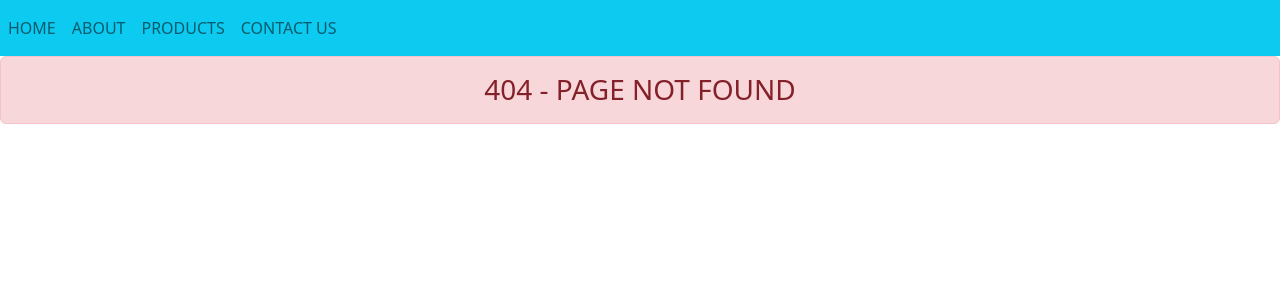
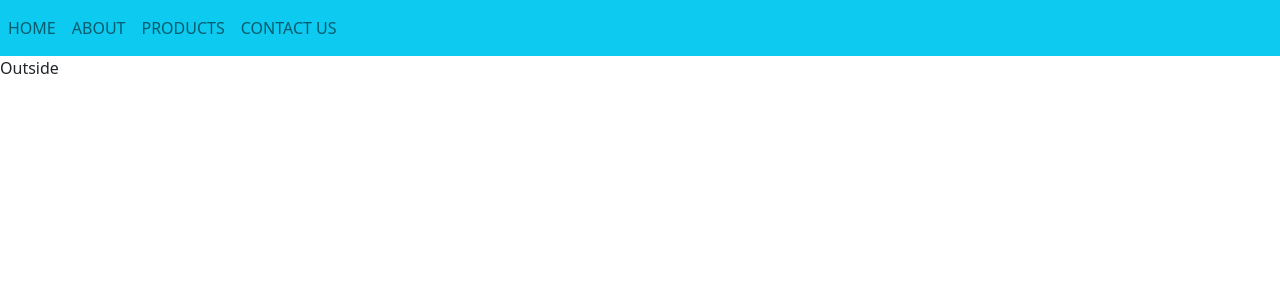
Before and after one commit to NitayKurt/REACT-FINAL-PROJECT, a React (Create React App) app in the folder STORE-ONLINE/store-online/: page /products/outside in a window 1280 px wide. Before the commit this address had no page. Shown: the top 300 px of the page. Built offline with nearby package versions, Linux system fonts and the light colour scheme.

Commit message:
connecting fire base

```diff
--- a/STORE-ONLINE/store-online/src/index.js
+++ b/STORE-ONLINE/store-online/src/index.js
@@ -10,6 +10,9 @@ import "../node_modules/bootstrap/dist/css/bootstrap.min.css";
 import About from './screens/About';
 import Products from './screens/Products';
 import ContactUs from './screens/ContactUs';
+import Inside from './screens/products/Inside';
+import Outside from './screens/products/Outside';
+import Underwater from './screens/products/Underwater';
 
 // 1. import the BrowserRouter
 const root = ReactDOM.createRoot(document.getElementById('root'));
@@ -20,6 +23,9 @@ root.render(
       <Route path='/' element={<Home/>}/>
       <Route path='/about' element={<About/>}/>
       <Route path='/products' element={<Products/>}/>
+      <Route path='/products/outside' element={<Outside/>}/>
+        <Route path='/products/inside' element={<Inside/>}/>
+        <Route path='/products/underwater' element={<Underwater/>}/>
      {/* כאן צריך להיכנס שלוש קטגוריות ללחיצה "בפנים, בחוץ,מתחת למים" */}
       <Route path='/contactus' element={<ContactUs/>}/>
       {/* 404 - NOT FOUND ROUTING */}
--- /dev/null
+++ b/STORE-ONLINE/store-online/src/screens/products/Inside.js
@@ -0,0 +1,7 @@
+import React from 'react'
+
+export default function Inside() {
+  return (
+    <div>Inside</div>
+  )
+}
--- /dev/null
+++ b/STORE-ONLINE/store-online/src/screens/products/Outside.js
@@ -0,0 +1,7 @@
+import React from 'react'
+
+export default function Outside() {
+  return (
+    <div>Outside</div>
+  )
+}
--- /dev/null
+++ b/STORE-ONLINE/store-online/src/screens/products/Underwater.js
@@ -0,0 +1,7 @@
+import React from 'react'
+
+export default function Underwater() {
+  return (
+    <div>Underwater</div>
+  )
+}
```
